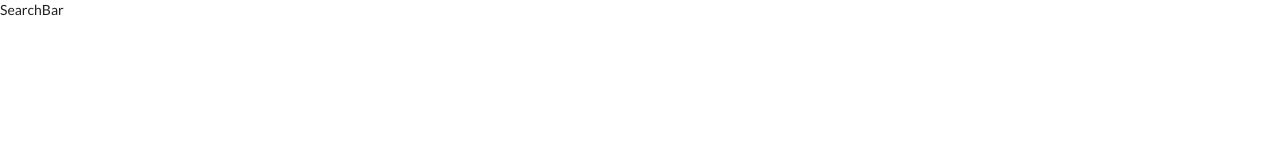
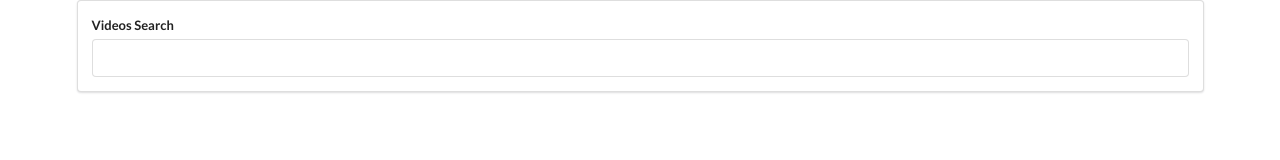
Before and after one commit to juju-chu/videos-platform-react, a React (Create React App) app: page / in a window 1280 px wide. Shown: the top 160 px of the page. Built offline with nearby package versions, Linux system fonts and the light colour scheme.

Commit message:
feat: 初始化 SearchBar

```diff
--- a/src/components/App.js
+++ b/src/components/App.js
@@ -4,7 +4,7 @@ import SearchBar from './SearchBar';
 class App extends React.Component {
     render() {
         return (
-            <div>
+            <div className="ui container">
                 <SearchBar />
             </div>
         );
--- a/src/components/SearchBar.js
+++ b/src/components/SearchBar.js
@@ -1,8 +1,36 @@
 import React from 'react';
 
 class SearchBar extends React.Component {
+    state = { term: '' };
+
+    onInputChange = (e) => {
+        this.setState({ term: e.target.value });
+    }
+
+    onFormSubmit = (e) => {
+        e.preventDefault();
+
+        // TODO: Make sure you call callback from parent component
+    }
+
     render() {
-        return <div>SearchBar</div>;
+        return (
+            <div className="search-bar ui segment">
+                <form
+                    onSubmit={this.onFormSubmit}
+                    className="ui form"
+                >
+                    <div className="field">
+                        <label>Videos Search</label>
+                        <input
+                            type="text"
+                            value={this.state.term}
+                            onChange={this.onInputChange}
+                        />
+                    </div>
+                </form>
+            </div>
+        );
     }
 }
 
```
